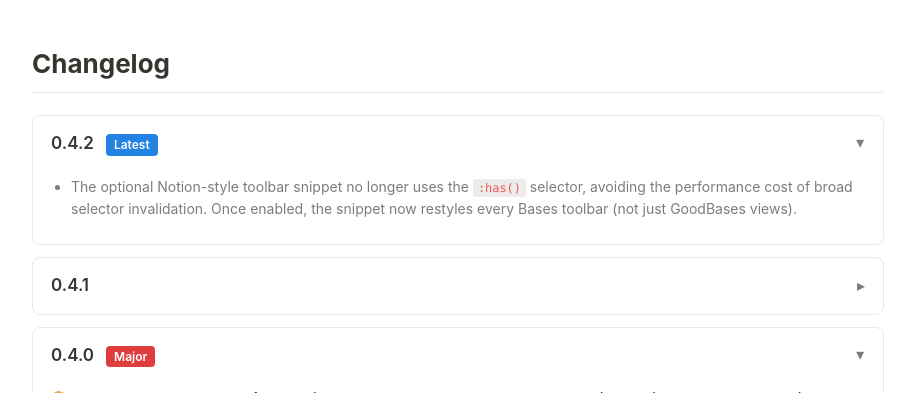
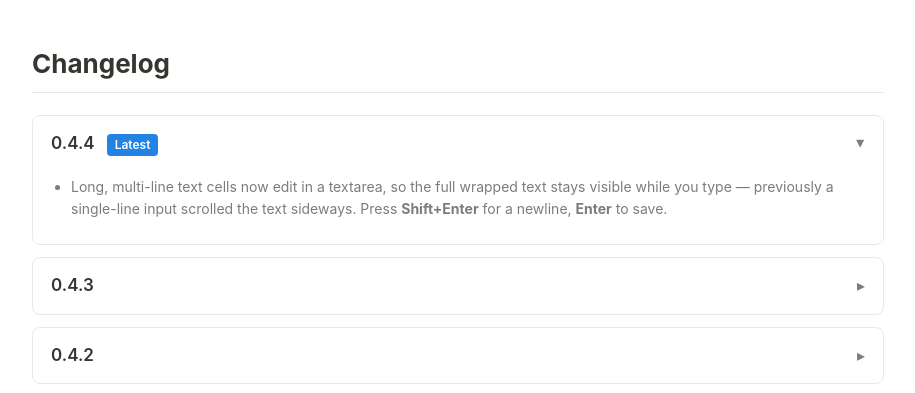
Before and after one commit to FrancescoUmberto/GoodBases, a website: page docs/index.html in a window 1280 px wide. Shown: the part 3500-3893 px from the top of the page, without its empty margins (182-1097 px from the left). Drawn offline with Linux system fonts and the light colour scheme.

Commit message:
docs: changelog entries for 0.4.2–0.4.4

```diff
--- a/docs/index.html
+++ b/docs/index.html
@@ -157,8 +157,38 @@
 
 			<details class="release" open>
 				<summary>
+					<span class="ver">0.4.4</span>
+					<span class="tag">Latest</span>
+				</summary>
+				<div class="body">
+					<ul>
+						<li>Long, multi-line text cells now edit in a textarea, so the
+							full wrapped text stays visible while you type — previously a
+							single-line input scrolled the text sideways. Press
+							<strong>Shift+Enter</strong> for a newline, <strong>Enter</strong>
+							to save.</li>
+					</ul>
+				</div>
+			</details>
+
+			<details class="release">
+				<summary>
+					<span class="ver">0.4.3</span>
+				</summary>
+				<div class="body">
+					<ul>
+						<li>Clicking a pill cell again now closes its tag selector
+							(previously only an outside click or <strong>Esc</strong>
+							would).</li>
+						<li>The inline text/number edit box now matches the size of the
+							cell you click, instead of a fixed size.</li>
+					</ul>
+				</div>
+			</details>
+
+			<details class="release">
+				<summary>
 					<span class="ver">0.4.2</span>
-					<span class="tag">Latest</span>
 				</summary>
 				<div class="body">
 					<ul>
```
Also changed, not shown: README.md.
